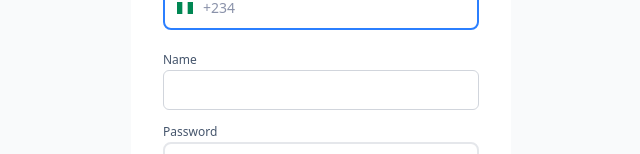
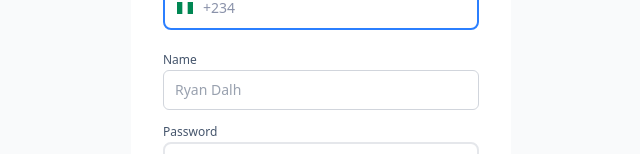
Before and after one commit to rilwn/atlas-procurement, a Vue app: page /register in a window 1280 px wide. Shown: the part 292-446 px from the top of the page, without its empty margins (319-959 px from the left). Built offline with nearby package versions, Linux system fonts and the light colour scheme.

Commit message:
Fixed - types ts check

```diff
--- a/src/components/AppLogo.vue
+++ b/src/components/AppLogo.vue
@@ -4,7 +4,7 @@ import Logo from '@/assets/logo/logo.svg';
 
 <template>
   <div style="line-height: 0" class="logo">
-    <img :src="Logo" :height="height" alt="logo" />
+    <img :src="Logo" alt="logo" />
   </div>
 </template>
 
--- a/src/components/Dashboard/TopPerformersSection.vue
+++ b/src/components/Dashboard/TopPerformersSection.vue
@@ -44,7 +44,8 @@
 </template>
 
 <script lang="ts">
-import { defineComponent, PropType } from 'vue';
+import { defineComponent } from 'vue';
+import type { PropType } from 'vue';
 
 interface PerformerItem {
   name: string;
--- a/src/components/Suppliers/SupplierStatistics.vue
+++ b/src/components/Suppliers/SupplierStatistics.vue
@@ -289,7 +289,8 @@
 </template>
 
 <script lang="ts">
-import { defineComponent, PropType } from 'vue';
+import { defineComponent } from 'vue';
+import type { PropType } from 'vue';
 import type { SupplierStats } from '@/types/index';
 
 export default defineComponent({
--- a/src/views/Auth/RegisterView.vue
+++ b/src/views/Auth/RegisterView.vue
@@ -101,7 +101,7 @@
                     name="name"
                     id="name"
                     autocomplete="name"
-                    required="Ryan Dalh"
+                    placeholder="Ryan Dalh"
                     class="block w-full rounded-md bg-white px-3 py-2 text-base text-gray-900 outline-1 -outline-offset-1 outline-gray-300 placeholder:text-gray-400 focus:outline-2 focus:-outline-offset-2 focus:outline-indigo-600 sm:text-sm/6"
                   />
                 </div>
```
